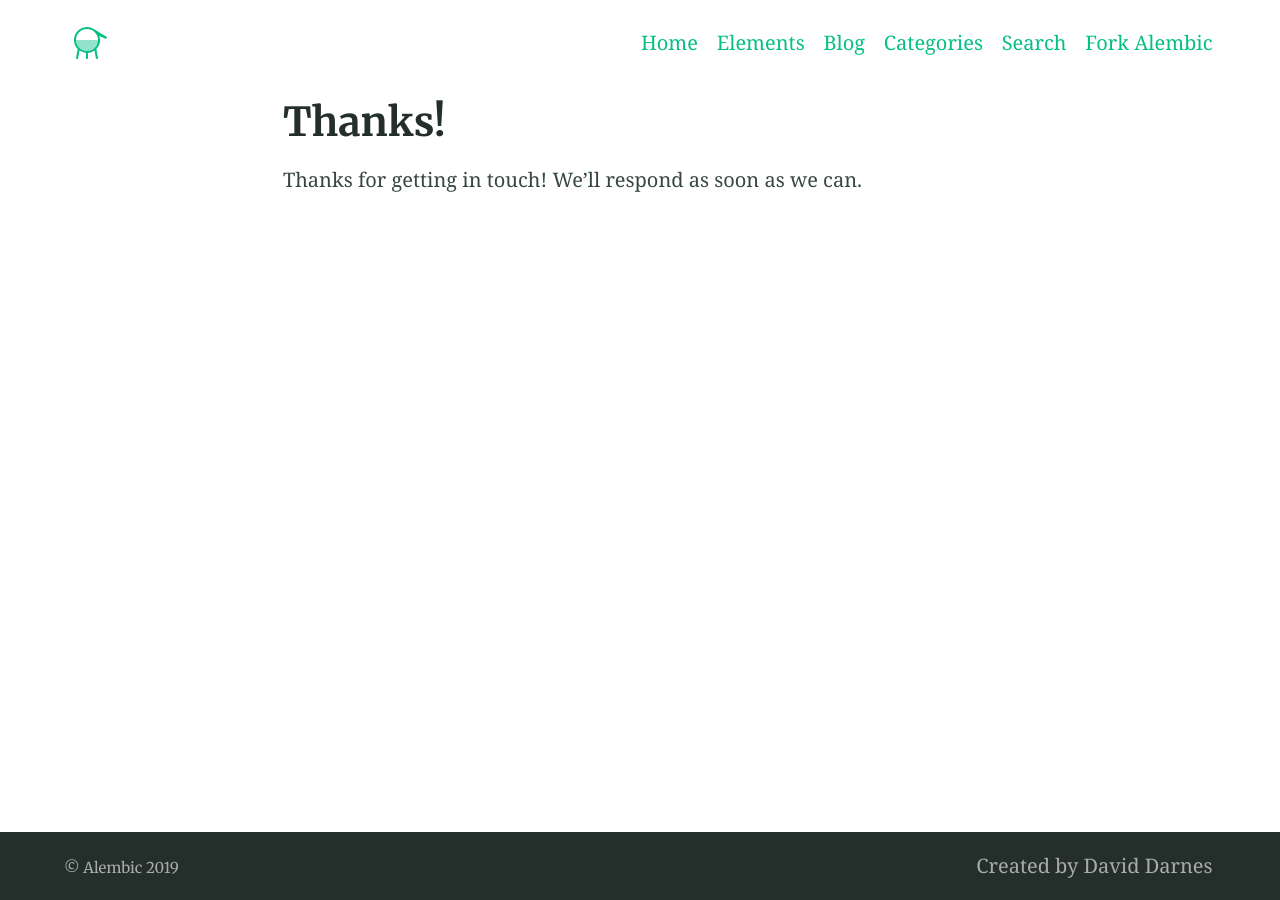
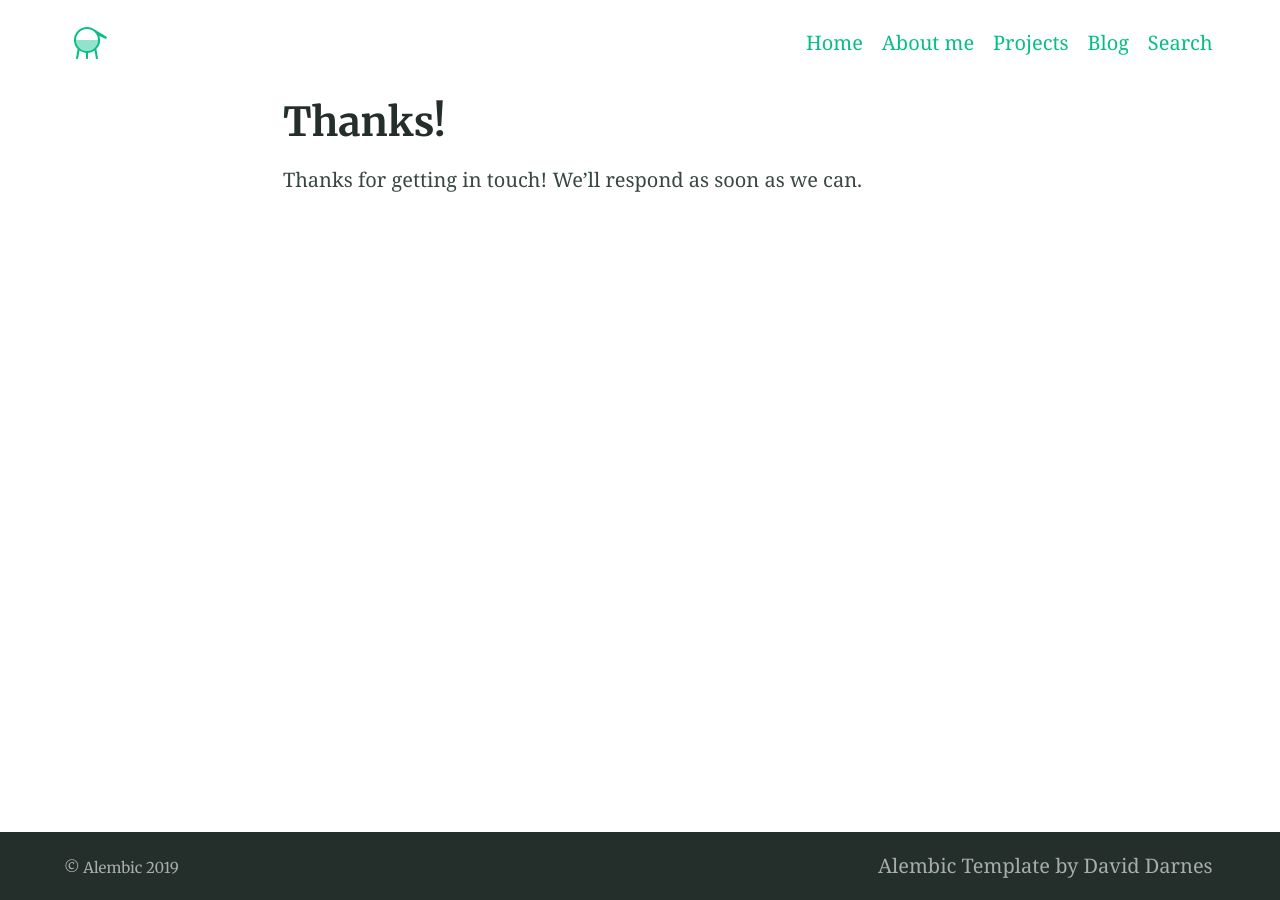
Before and after one commit to JosefHeel/josefheel.github.io, a Jekyll site: the page built from thanks.md, in a window 1280 px wide. Built offline with Jekyll 4.4.1, drawn with Linux system fonts in a browser that asks for light colours; our own code applies the rules of GitHub Pages for plain Markdown files.

Commit message:
minor adaptions

```diff
--- a/_config.yml
+++ b/_config.yml
@@ -39,8 +39,8 @@ plugins:
 paginate: 2 # jekyll-paginate > items per page
 paginate_path: blog/page:num # jekyll-paginate > blog page
 jekyll-mentions: https://twitter.com # jekyll-mentions > service used when @replying
-twitter:
-  username: DavidDarnes # jekyll-seo-tag > Owners twitter username
+#twitter:
+#  username: DavidDarnes # jekyll-seo-tag > Owners twitter username
 author: DavidDarnes # jekyll-seo-tag > default author
 social: # jekyll-seo-tag > social overrides
   name: David Darnes # jekyll-seo-tag > real name
@@ -110,19 +110,17 @@ favicons: # Favicons are also used in the manifest file. Syntax is 'size: path'
 navigation_header:
 - title: Home
   url: /
-- title: Elements
-  url: /elements/
+- title: About me
+  url: /aboutme/
+- title: Projects
+  url: /projects/
 - title: Blog
   url: /blog/
-- title: Categories
-  url: /categories/
 - title: Search
   url: /search/
-- title: Fork Alembic
-  url: https://github.com/daviddarnes/alembic
 
 navigation_footer:
-- title: Created by David Darnes
+- title: Alembic Template by David Darnes
   url: https://darn.es
 
 social_links: # Appears in sidebar. Set the urls then uncomment and comment out as desired
```
Also changed, not shown: screenshot.png (deleted).
